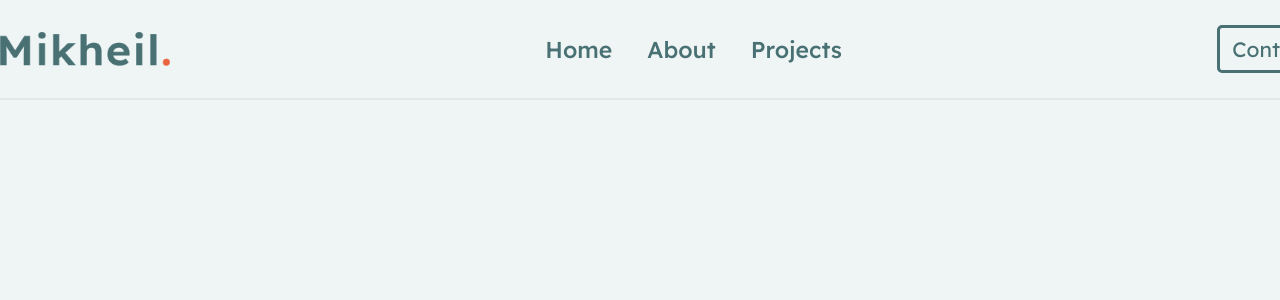
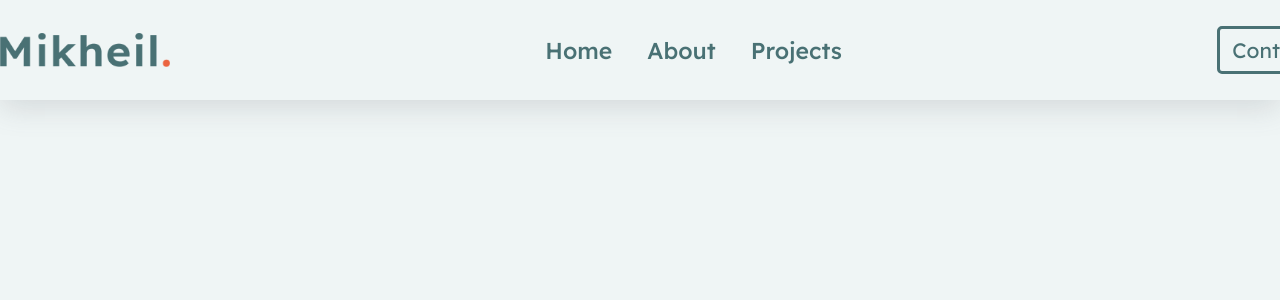
Before and after one commit to MikheilGochitashvili/Portfolio, a React (Create React App) app: page / in a window 1280 px wide. Shown: the top 300 px of the page. Built offline with nearby package versions, Linux system fonts and the light colour scheme.

Commit message:
character

```diff
--- a/src/components/style/Navigation.styled.js
+++ b/src/components/style/Navigation.styled.js
@@ -3,7 +3,6 @@ import styled from "styled-components";
 const Nav = styled.nav`
   width: 1340px;
   height: 100px;
-  border-bottom: 2px solid #625e5e17;
   display: flex;
   margin: 0 auto;
   align-items: center;
--- a/src/index.css
+++ b/src/index.css
@@ -14,6 +14,7 @@ body {
 
 header {
   width: 100%;
+  box-shadow: rgba(100, 100, 111, 0.2) 0px 7px 29px 0px;
 }
 
 .nav_logo {
```
